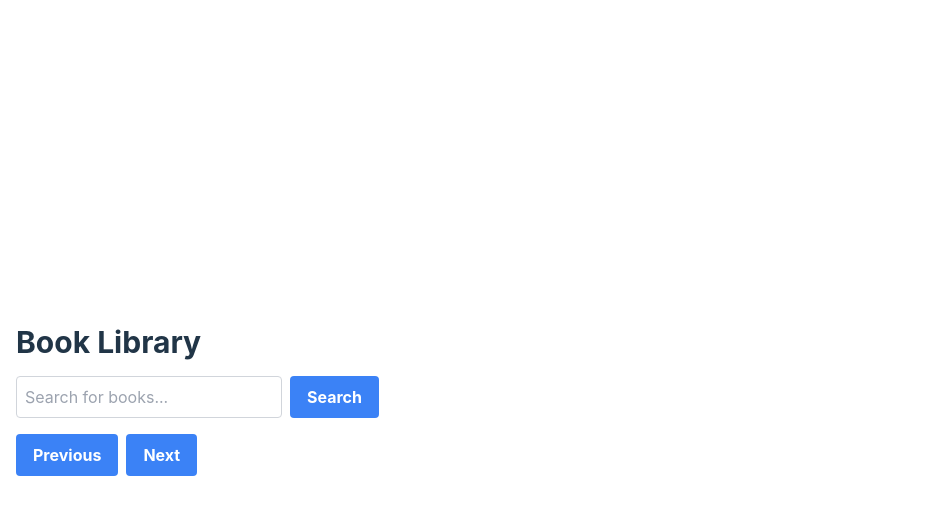
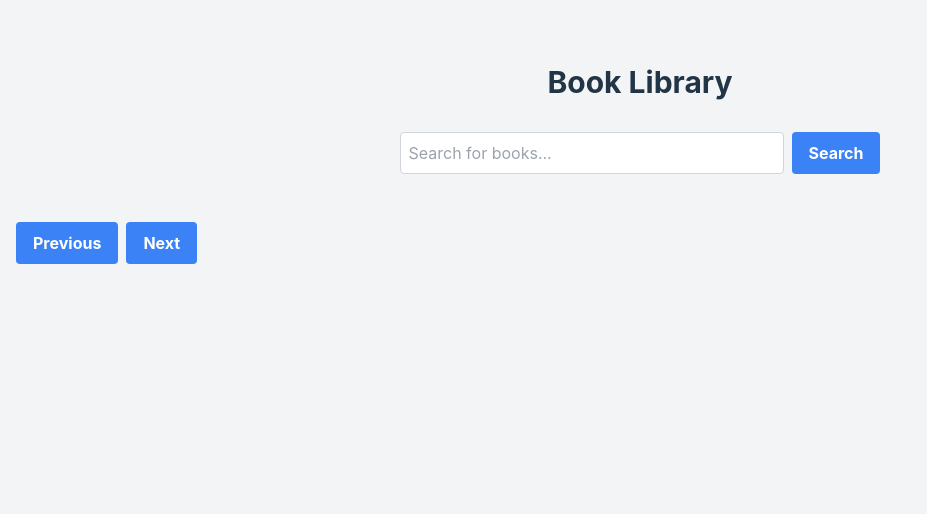
Before and after one commit to Aloya-aw/alx-fe-capstone, a React (Vite) app in the folder book-library/: page / in a window 1280 px wide. Shown: the top 514 px of the page, without its empty margins (0-927 px from the left). Built offline with nearby package versions, Linux system fonts and the light colour scheme.

Commit message:
styling enhanced in components and app.jsx

```diff
--- a/book-library/src/App.jsx
+++ b/book-library/src/App.jsx
@@ -37,8 +37,9 @@ function App() {
 
   return (
     <Router>
-      <div className="container mx-auto px-4">
-        <h1 className="text-3xl font-bold mb-4">Book Library</h1>
+      <div className="bg-gray-100 min-h-screen w-full">
+        <div className="mx-auto px-4 py-8 max-w-7xl">
+          <h1 className="text-3xl font-bold text-center mb-8 pt-8">Book Library</h1>
           <SearchBar onSearch={handleSearch} />
           <Routes>
             <Route
@@ -72,6 +73,7 @@ function App() {
             <Route path="/book/:bookId" element={<BookDetails />} />
           </Routes>
         </div>
+      </div>
     </Router>
   );
 }
--- a/book-library/src/components/BookCard.jsx
+++ b/book-library/src/components/BookCard.jsx
@@ -3,7 +3,7 @@ import { Link } from 'react-router-dom'; //to create a link to the /book/:bookId
 
 const BookCard = ({ book }) => {  //a functional component that receives a book object as a prop
   return (
-    <Link to={`/book/${book.isbn[0]}`} className="bg-white rounded-lg shadow-md overflow-hidden">
+    <Link to={`/book/${book.isbn[0]}`} className="bg-white rounded-lg shadow-md overflow-hidden hover:shadow-xl transition-shadow duration-200">
       <img
         src={`https://covers.openlibrary.org/b/id/${book.cover_i || 'OLID-L.jpg'}-M.jpg`} //replace
         alt={book.title}
--- a/book-library/src/components/BookDetails.jsx
+++ b/book-library/src/components/BookDetails.jsx
@@ -28,7 +28,8 @@ const BookDetails = () => {
   }
 
   return (
-    <div className="p-4 bg-white rounded-lg shadow-md">
+    <div className="w-full">
+        <div className="p-4 bg-white rounded-lg shadow-md mx-auto max-w-2xl sm:max-w-3xl md:max-w-4xl lg:max-w-5xl xl:max-w-6xl 2xl:max-w-7xl">
             <img
                 src={`https://covers.openlibrary.org/b/id/${book.cover_i || 'OLID-L.jpg'}-M.jpg`} //replace
                 alt={book.title}
@@ -40,6 +41,7 @@ const BookDetails = () => {
             <p className="text-gray-600">Pages: {book.number_of_pages || 'Unknown'}</p>
             {/* Add more details as needed */}
         </div>
+    </div>
   );
 };
 
--- a/book-library/src/components/SearchBar.jsx
+++ b/book-library/src/components/SearchBar.jsx
@@ -9,13 +9,13 @@ const SearchBar = ({ onSearch }) => {
   };
 
   return (
-    <form onSubmit={handleSubmit}>
+    <form onSubmit={handleSubmit} className="flex justify-center mb-8">
       <input
         type="text"
         placeholder="Search for books..."
         value={query}
         onChange={(e) => setQuery(e.target.value)}
-        className="border border-gray-300 p-2 rounded"
+        className="border border-gray-300 p-2 rounded w-full sm:w-96"
       />
       <button
         type="submit"
--- a/book-library/src/index.css
+++ b/book-library/src/index.css
@@ -29,10 +29,6 @@ a:hover {
 
 body {
   margin: 0;
-  display: flex;
-  place-items: center;
-  min-width: 320px;
-  min-height: 100vh;
 }
 
 h1 {
```
Lines whose indentation alone changed are shown as unchanged.
